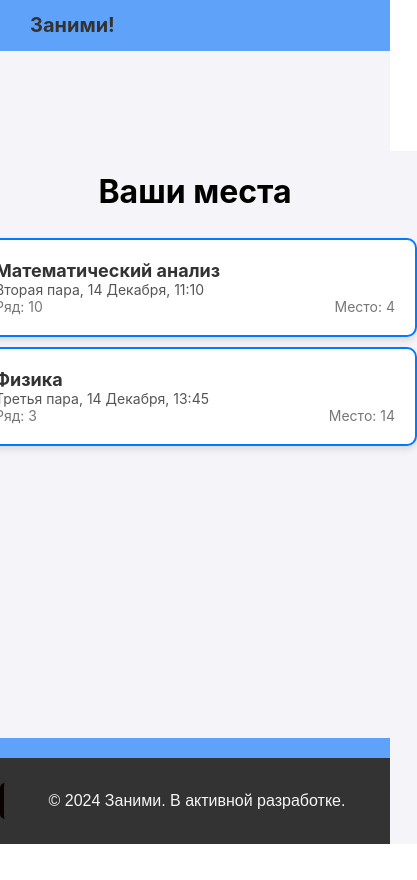
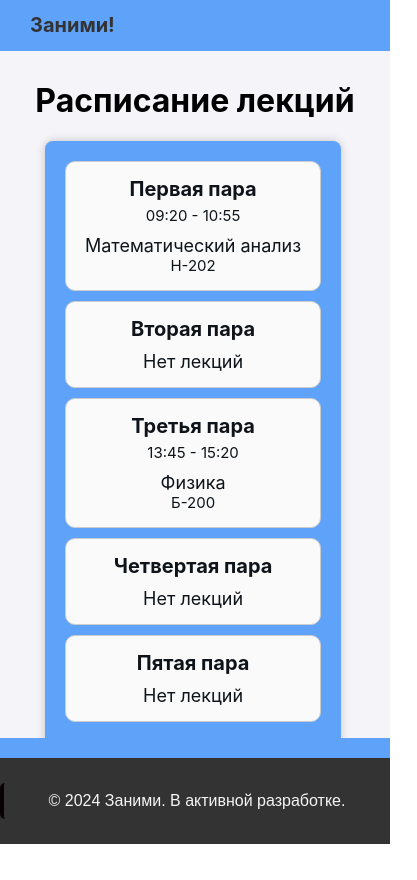
Before and after one commit to Demianight/animi_front, a React (Create React App) app: page / in a window 390 px wide. Shown: the whole page, 417 px wide, since content can reach past the window. Before the commit the page ends 844 px from the top, so only its background shows below. Built offline with nearby package versions, Linux system fonts and the light colour scheme; no server answers.

Commit message:
добавлено расписание

```diff
--- a/src/App.css
+++ b/src/App.css
@@ -134,7 +134,7 @@
 .footer {
   margin-top: auto;
   background-color: #333;
-  position: absolute;
+  position: fixed;
   bottom: 0;
 
   text-align: center;
@@ -217,3 +217,78 @@
   margin: 0;
   padding: 0;
 }
+
+.schedule h1{
+  text-align: center;
+  margin-top: -70px;
+
+}
+.schedule-container {
+  margin-top: 20px;
+  background-color: #5ea2fa;
+  padding: 20px;
+  border-radius: 8px;
+  box-shadow: 0 0 10px rgba(0, 0, 0, 0.2);
+  width: 100%;
+  max-width: 500px;
+  margin-bottom: 50px;
+  display: flexbox;
+}
+.period{
+  text-align: center;
+}
+.schedule-period {
+  border: 1px solid #ccc;
+  color: #0E141A;
+  padding: 10px;
+  background-color: #FAFAFA;
+  margin-bottom: 10px;
+  border-radius: 10px;
+}
+
+.schedule-period h2 {
+  margin-bottom: 5px;
+  margin-top: 0px;
+}
+
+.schedule-item {
+  padding: 5px 0;
+  text-align: center;
+}
+
+.schedule-item:hover{
+  background-color:#f4f4f9;
+  border-radius:10px;
+}
+
+.schedule-subject {
+  font-size: 20px;
+}
+
+@media (max-width: 600px) {
+  .schedule-item {
+    flex-direction: column;
+    align-items: flex-start;
+    text-align: center;
+    font-size: 15px;
+  }
+  .schedule h1{
+    text-align: center;
+  }
+  .schedule h2{
+    font-size: 20px;
+  }
+  .schedule-subject {
+    width: 100%;
+    text-align: center;
+    margin-top: 10px;
+    font-size: 18px;
+  }
+
+  .schedule-container {
+    max-width: 80%;
+    align-items:center;
+    margin-bottom: 40%;
+    margin-left: 10px;
+  }
+}
--- a/src/App.js
+++ b/src/App.js
@@ -4,6 +4,7 @@ import LoginPage from "./components/LoginPage";
 import Header from "./components/Header";
 import Footer from "./components/Footer";
 import PersonalAccount from "./components/PersonalAccount";
+import Schedule from "./components/Schedule";
 
 const App = () => {
   // Надо добавить раутинг
@@ -11,7 +12,8 @@ const App = () => {
     <div className="container">
       <Header />
       {/* <LoginPage /> */}
-      <PersonalAccount />
+      {/* <PersonalAccount /> */}
+      <Schedule />
       <Footer />
     </div>
   );
--- /dev/null
+++ b/src/components/Schedule.js
@@ -0,0 +1,56 @@
+import React from 'react';
+
+function Schedule() {
+  const periods = ['Первая пара', 'Вторая пара', 'Третья пара', 'Четвертая пара', 'Пятая пара'];
+  const schedule = [
+    { id: '1', group: 'А-10-24', subject: 'Математический анализ', time: '09:20 - 10:55', period: 'Первая пара', hall: 'Н-202'},
+    { id: '2', group: 'А-10-24', subject: 'Физика', time: '13:45 - 15:20', period: 'Третья пара', hall: 'Б-200'},
+  ];
+
+  const lecturesByPeriod = periods.reduce((acc, period) => {
+    acc[period] = schedule.filter((lecture) => lecture.period === period);
+    return acc;
+  }, {});
+
+  const handleLectureClick = (lecture) => {
+    console.log('Clicked on lecture:', lecture);
+  };
+
+  if (schedule.length === 0) {
+    return <p>Нет лекций</p>;
+  }
+
+  return (
+    <div className='schedule'>
+    <h1>Расписание лекций</h1>
+    <div className="schedule-container">
+      {periods.map((period) => (
+        <div key={period} className="schedule-period">
+          {lecturesByPeriod[period].length > 0 ? (
+            lecturesByPeriod[period].map((lecture) => (
+              <div
+                key={lecture.id}
+                className="schedule-item"
+                onClick={() => handleLectureClick(lecture)}
+                style={{ cursor: 'pointer' }}
+              >
+                <h2 className='period'>{period}</h2>
+                <div className="schedule-time">{lecture.time}</div>
+                <div className="schedule-subject">{lecture.subject}</div>
+                <div className='schedule-hall'>{lecture.hall}</div>
+              </div>
+            ))
+          ) : (
+            <div className="schedule-item">
+              <h2 className='period'>{period}</h2>
+              <div className="schedule-subject">Нет лекций</div>
+            </div>
+          )}
+        </div>
+      ))}
+    </div>
+    </div>
+  );
+}
+
+export default Schedule;
```
Also changed, not shown: 1 other file (tests, documents, lock files or other folders).
